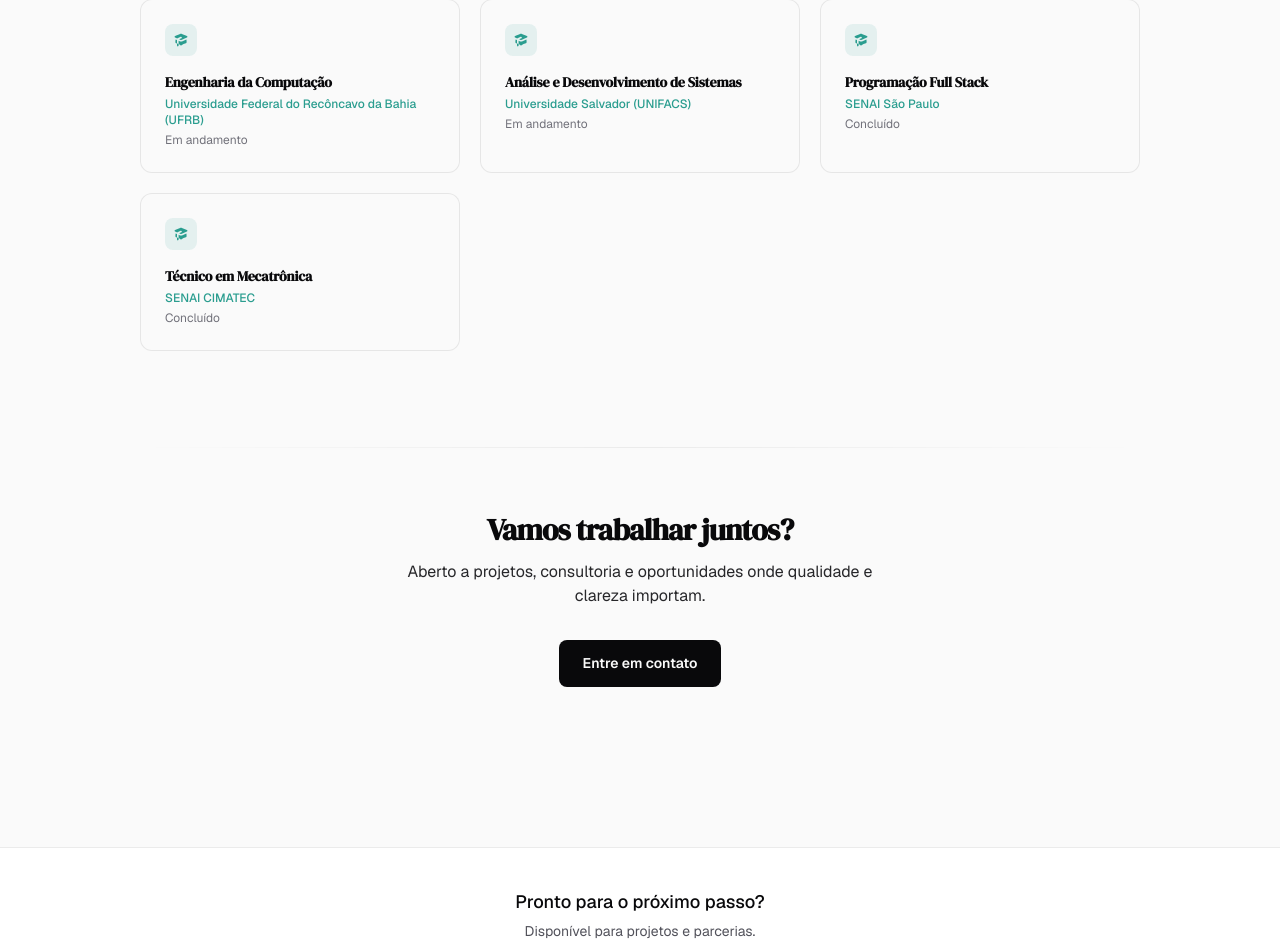
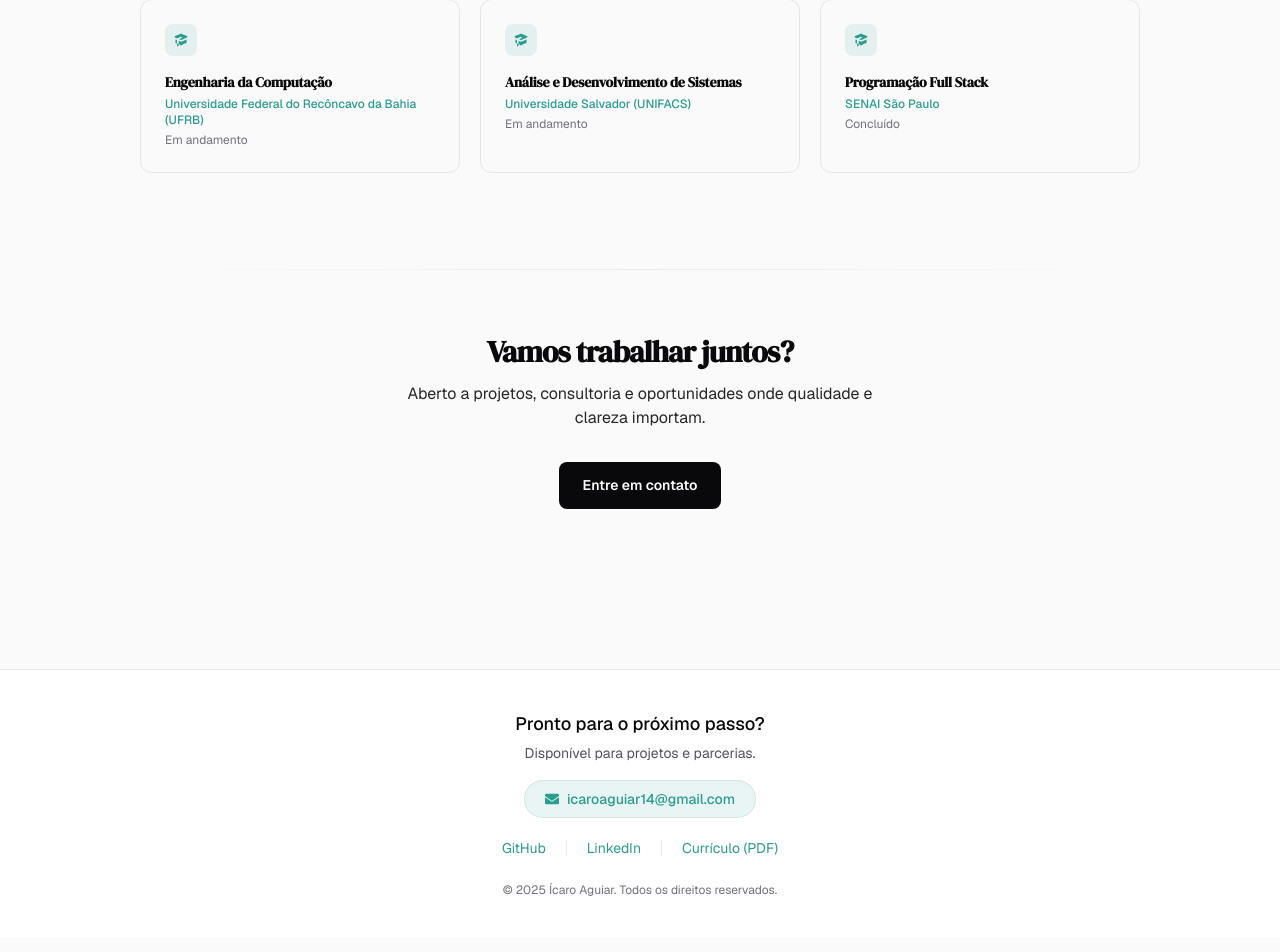
Before and after one commit to IcaroAguiar/icaroaguiar.dev, a Next.js app: page /sobre in a window 1280 px wide. Shown: the part 2773-3725 px from the top of the page. Built offline with nearby package versions, Linux system fonts and the light colour scheme.

Commit message:
content: remove mecatronica, troca CV para Icaro_Aguiar_Curriculo_2026_PTBR.pdf

```diff
--- a/src/app/sobre/page.tsx
+++ b/src/app/sobre/page.tsx
@@ -57,7 +57,7 @@ export default function SobrePage() {
 
               <div className="flex flex-wrap gap-3">
                 <a
-                  href="/Icaro-Aguiar-DevFullStack-PT%20(2).pdf"
+                  href="/Icaro_Aguiar_Curriculo_2026_PTBR.pdf"
                   download
                   className="inline-flex items-center gap-2 px-5 py-2.5 bg-text-main text-surface-1 font-semibold rounded-lg hover:opacity-90 transition-opacity text-sm"
                 >
--- a/src/data/education.ts
+++ b/src/data/education.ts
@@ -20,9 +20,4 @@ export const education: Education[] = [
     institution: 'SENAI São Paulo',
     status: 'Concluído',
   },
-  {
-    course: 'Técnico em Mecatrônica',
-    institution: 'SENAI CIMATEC',
-    status: 'Concluído',
-  },
 ];
```
Also changed, not shown: 2 other files (tests, documents, lock files or other folders).
